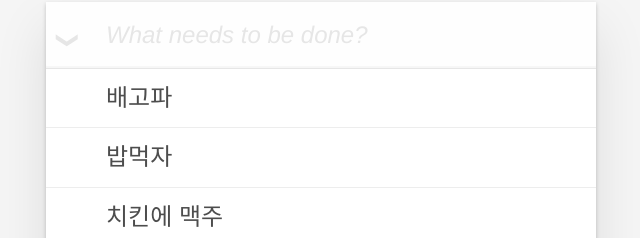
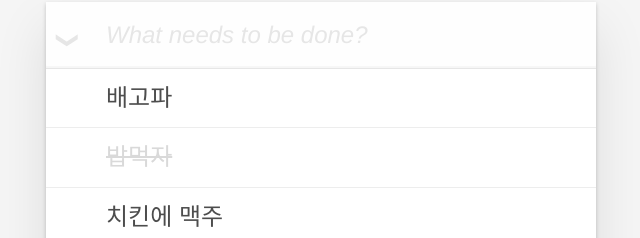
Before and after one commit to seoheely/playground-7, a React app: page / in a window 1280 px wide. Shown: the part 128-366 px from the top of the page, without its empty margins (319-959 px from the left). Built offline with nearby package versions, Linux system fonts and the light colour scheme.

Commit message:
투두 토글

```diff
--- a/src/App.js
+++ b/src/App.js
@@ -9,15 +9,19 @@ class App extends React.Component {
         todos : [
             {
                 text: '배고파',
+                isDone: false,
                 id: 11111
             }, {
                 text: '밥먹자',
+                isDone: true,
                 id: 22222
             }, {
                 text: '치킨에 맥주',
+                isDone: false,
                 id: 12345
             }, {
                 text: '삼겹살에 쏘주',
+                isDone: false,
                 id: 123567
             }
         ],
@@ -66,19 +70,54 @@ class App extends React.Component {
         });
     }
 
+    toggleTodo = id => {
+        const newTodos = [...this.state.todos];
+        const targetIndex = newTodos.findIndex(v => v.id === id);
+        newTodos[targetIndex] = Object.assign({},newTodos[targetIndex], {
+            isDone: !newTodos[targetIndex].isDone
+        });
+        this.setState({
+            todos: newTodos
+        });
+    }
+
+    toggleAll = () => {
+        const newDone = this.state.todos.some( v => !v.isDone );
+        const newTodos = this.state.todos.map( v=> Object.assign({}, v, {isDone: newDone}) );
+        this.setState({
+            todos: newTodos
+        });
+    }
+
+    clearCompleted = () => {
+        const newTodos = this.state.todos.filter( v => !v.isDone );
+        this.setState({
+            todos: newTodos
+        });
+    }
+
     render() {
+        const {
+            todos,
+            editingId
+        } = this.state;
         return (
             <div className="todo-app">
-                <Header addTodo={this.addTodo}/>
+                <Header
+                    addTodo={this.addTodo}
+                    toggleAll={this.toggleAll}
+                    isAllDone={todos.every( v => v.isDone )}
+                />
                 <TodoList
-                    todos={this.state.todos}
+                    todos={todos}
                     deleteTodo={this.deleteTodo}
                     startEdit={this.startEdit}
-                    editingId={this.state.editingId}
+                    editingId={editingId}
                     saveTodo={this.saveTodo}
                     cancelEdit={this.cancelEdit}
+                    toggleTodo={this.toggleTodo}
                 />
-                <Footer />
+                <Footer clearCompleted={this.clearCompleted} />
             </div>
         );
     }
--- a/src/Footer.js
+++ b/src/Footer.js
@@ -12,7 +12,10 @@ class Footer extends React.Component {
                     <li><a>Active</a></li>
                     <li><a>Completed</a></li>
                 </ul>
-                <button className="todo-delete-completed">
+                <button
+                    className="todo-delete-completed"
+                    onClick={this.props.clearCompleted}
+                >
                     Clear Completed
                 </button>
             </div>
--- a/src/Header.js
+++ b/src/Header.js
@@ -11,6 +11,10 @@ class Header extends React.Component {
     }
 
     render() {
+        const {
+            isAllDone,
+            toggleAll
+        } = this.props;
         return (
             <header>
                 <h1 className="todo-app__header">todos</h1>
@@ -20,7 +24,10 @@ class Header extends React.Component {
                     placeholder="What needs to be done?"
                     onKeyDown={this.handleKeyDown}
                 />
-                <button className="toggle-all" />
+                <button
+                    className={`toggle-all${ isAllDone ? ' checked':'' }`}
+                    onClick={toggleAll}
+                 />
             </header>
         );
     }
--- a/src/Todo.js
+++ b/src/Todo.js
@@ -18,14 +18,23 @@ class Todo extends React.Component {
     render() {
         const {
             text,
+            isDone,
             deleteTodo,
             startEdit,
             isEditing,
-            cancelEdit
+            cancelEdit,
+            toggleTodo
         } = this.props;
         return (
-            <li className={`todo-item${ isEditing ? ' editing':'' }`}>
-                <button className="toggle" />
+            <li className={[
+                'todo-item',
+                isEditing ? ' editing':'',
+                isDone ? ' completed':''
+            ].join('')}>
+                <button
+                    className="toggle"
+                    onClick={toggleTodo}
+                 />
                 <div
                     className="todo-item__view"
                     onDoubleClick = {startEdit}
--- a/src/TodoList.js
+++ b/src/TodoList.js
@@ -9,7 +9,8 @@ class TodoList extends React.Component {
             startEdit,
             editingId,
             saveTodo,
-            cancelEdit
+            cancelEdit,
+            toggleTodo,
         } = this.props;
         return (
             <div className="todo-app__main">
@@ -18,11 +19,13 @@ class TodoList extends React.Component {
                         <Todo
                             key={`todo#${v.id}`}
                             text={v.text}
+                            isDone={v.isDone}
                             deleteTodo={() => deleteTodo(v.id)}
                             startEdit={() => startEdit(v.id)}
                             isEditing={editingId === v.id}
                             saveTodo = {text => saveTodo(v.id,text)}
                             cancelEdit={cancelEdit}
+                            toggleTodo={() => toggleTodo(v.id)}
                         />
                     ))}
                 </ul>
```
